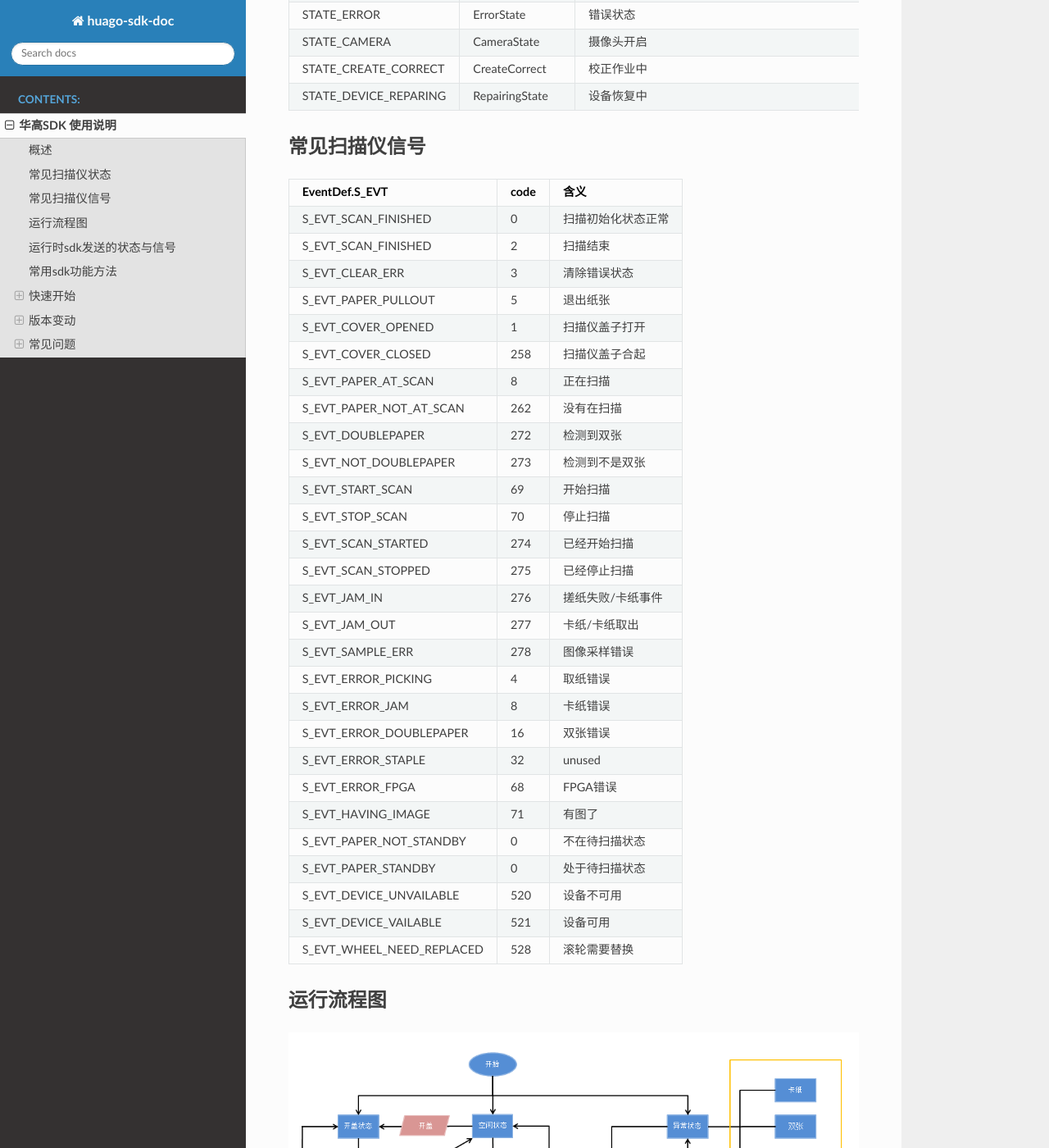
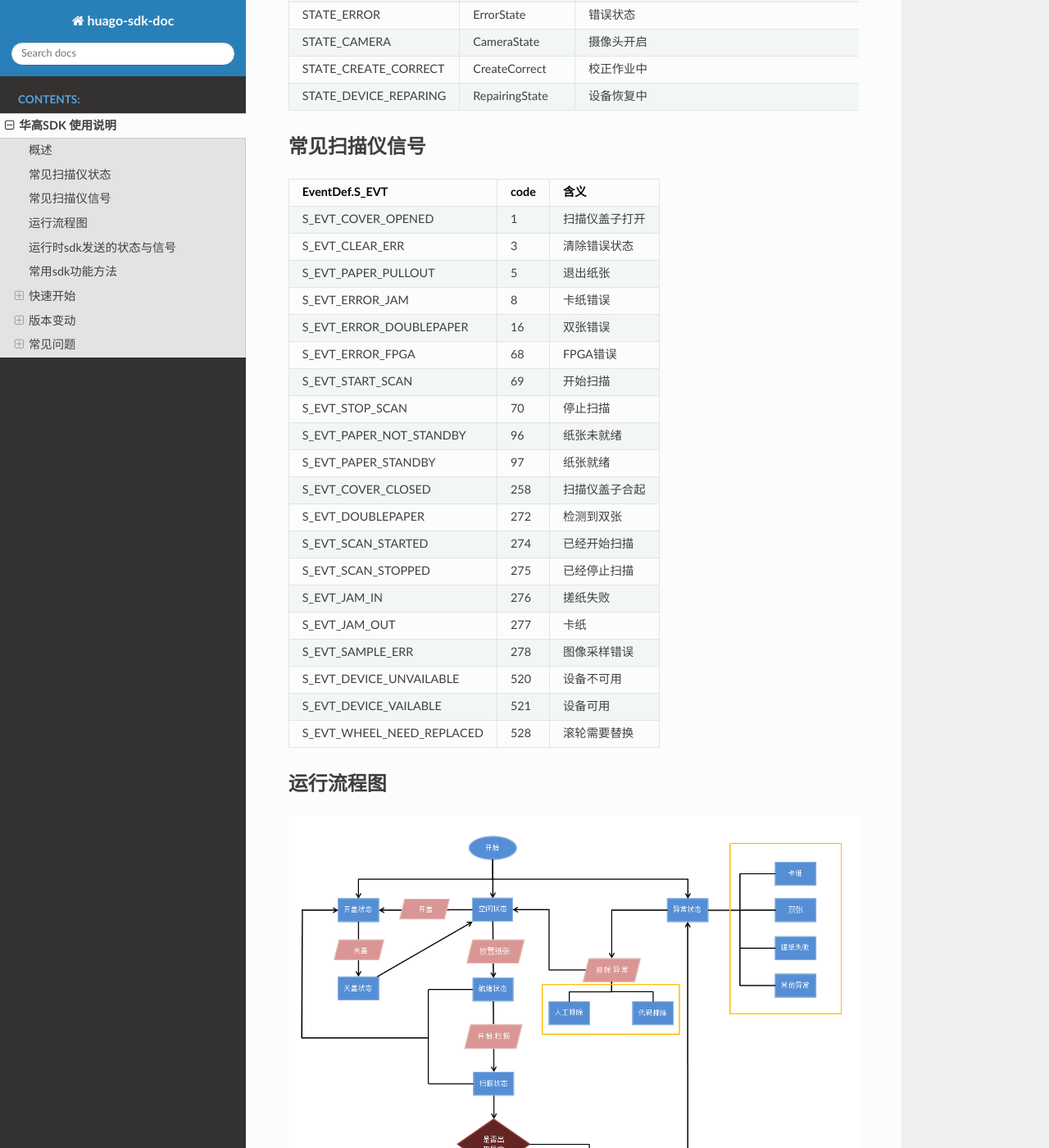
Before and after one commit to xjiangyan/huago-sdk, a Sphinx documentation site: the page built from source/sdk.rst, in a window 1280 px wide and 1400 px high, scrolled down 716 px. Shown: the whole window at 82% size. Built offline with Sphinx 7.4.7 and the Read the Docs theme 2.0.0, drawn with Linux system fonts in a browser that asks for light colours; some of the changed text lies outside the part shown.

Commit message:
去除无用信号信息

```diff
--- a/source/sdk.rst
+++ b/source/sdk.rst
@@ -47,36 +47,27 @@ STATE_DEVICE_REPARING    RepairingState    设备恢复中
 ==========================	================		========================
   EventDef.S_EVT			 code		    				含义
 ==========================	================		========================
-S_EVT_SCAN_FINISHED   		0							扫描初始化状态正常
-S_EVT_SCAN_FINISHED    		2							扫描结束
+S_EVT_COVER_OPENED      	1							扫描仪盖子打开
 S_EVT_CLEAR_ERR				3							清除错误状态
 S_EVT_PAPER_PULLOUT  		5							退出纸张
-S_EVT_COVER_OPENED      	1							扫描仪盖子打开
-S_EVT_COVER_CLOSED    		258							扫描仪盖子合起
-S_EVT_PAPER_AT_SCAN     	8							正在扫描
-S_EVT_PAPER_NOT_AT_SCAN		262							没有在扫描
-S_EVT_DOUBLEPAPER      		272							检测到双张
-S_EVT_NOT_DOUBLEPAPER      	273							检测到不是双张
+S_EVT_ERROR_JAM      		8							卡纸错误
+S_EVT_ERROR_DOUBLEPAPER		16							双张错误
+S_EVT_ERROR_FPGA      		68							FPGA错误
 S_EVT_START_SCAN      		69							开始扫描
 S_EVT_STOP_SCAN      		70							停止扫描
+S_EVT_PAPER_NOT_STANDBY		96							纸张未就绪
+S_EVT_PAPER_STANDBY			97							纸张就绪
+S_EVT_COVER_CLOSED    		258							扫描仪盖子合起
+S_EVT_DOUBLEPAPER      		272							检测到双张
 S_EVT_SCAN_STARTED      	274							已经开始扫描
 S_EVT_SCAN_STOPPED      	275							已经停止扫描
-S_EVT_JAM_IN				276							搓纸失败/卡纸事件
-S_EVT_JAM_OUT				277							卡纸/卡纸取出
+S_EVT_JAM_IN				276							搓纸失败
+S_EVT_JAM_OUT				277							卡纸
 S_EVT_SAMPLE_ERR      		278							图像采样错误
-S_EVT_ERROR_PICKING      	4							取纸错误
-S_EVT_ERROR_JAM      		8							卡纸错误
-S_EVT_ERROR_DOUBLEPAPER		16							双张错误
-S_EVT_ERROR_STAPLE      	32							unused
-S_EVT_ERROR_FPGA      		68							FPGA错误
-S_EVT_HAVING_IMAGE      	71							有图了
-S_EVT_PAPER_NOT_STANDBY		0							不在待扫描状态
-S_EVT_PAPER_STANDBY			0							处于待扫描状态
 S_EVT_DEVICE_UNVAILABLE	 	520							设备不可用
 S_EVT_DEVICE_VAILABLE		521							设备可用
 S_EVT_WHEEL_NEED_REPLACED	528							滚轮需要替换
 ==========================	================		========================
-
 
 
 ===========
@@ -341,15 +332,6 @@ void setDpi																自定义dpi
         super.onDestroy();
     }
 
-------------------------
-- **获取缓存的缩略图**
-------------------------
-
-::
-
-	//index为previewCallback中返回的index 默认存储20张，可能为空
-	Bitmap bitmap = HGScanManager.getInstance().getCachedPrevImage(index);
-
 ----------------
 - **开始扫描**
 ----------------
```
Also changed, not shown: other parts of source/sdk.rst (+3 -9 lines).
